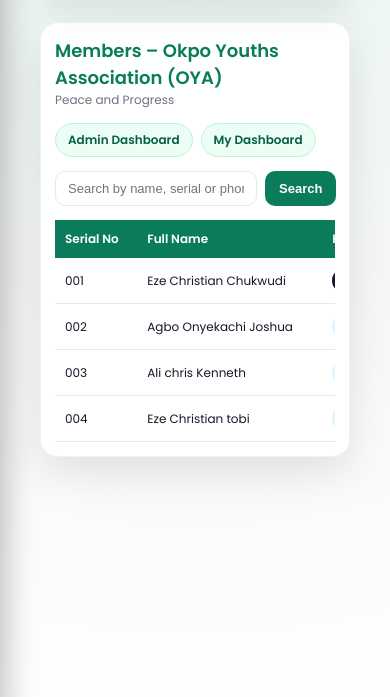
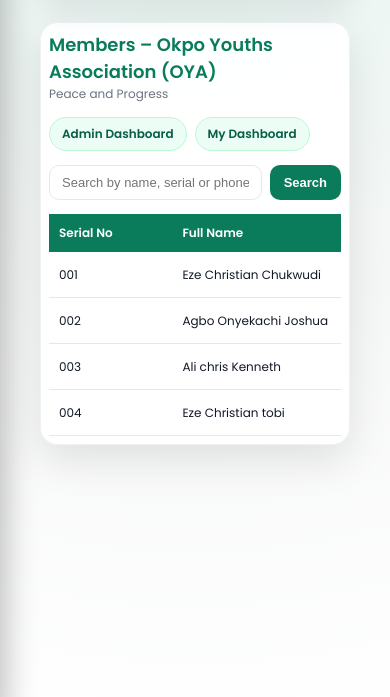
Before and after one commit to Christian-39/oya, a Django app: template accounts/templates/accounts/members_list.html in a window 390 px wide. Shown: the part 122-819 px from the top of the page. Run offline with Django 5.2, Linux system fonts and the light colour scheme; data comes from the database, SQL or seed files in the repository; tables that the repository leaves empty hold one stand-in row (values such as "Sample post"); the template is opened without the code that fills it: values that come from a table or form of the project are taken from there, most other values are stand-ins (such as "Sample title", 1, 10 or a date in 2020).

Commit message:
Update members_list.html

```diff
--- a/accounts/templates/accounts/members_list.html
+++ b/accounts/templates/accounts/members_list.html
@@ -107,7 +107,7 @@
     table {
       width: 100%;
       border-collapse: collapse;
-      min-width: 700px;
+      min-width: 1050px;
     }
 
     th {
@@ -175,7 +175,7 @@
 
     @media (max-width: 600px) {
       h2 { font-size: 18px; }
-      .container { padding: 14px; }
+      .container { padding: 8px; }
     }
   </style>
 </head>
```
